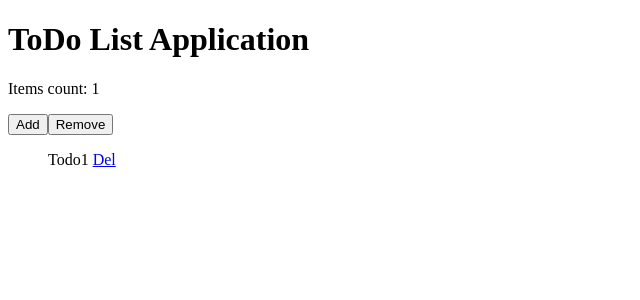
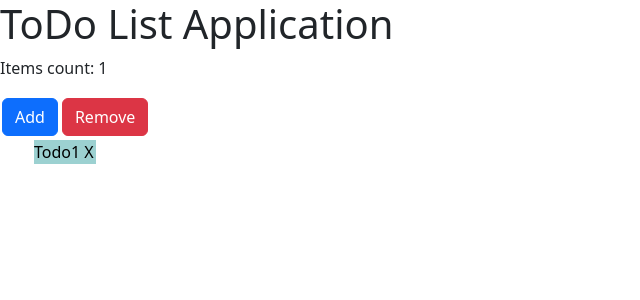
Before and after one commit to vblaskovics/AngularAkademia2022, an Angular app in the folder todo-app/: page / in a window 1280 px wide. Both pictures are taken after a click on the button "Add". Shown: the top 300 px of the page, without its empty margins (0-640 px from the left). Built offline with nearby package versions, Linux system fonts and the light colour scheme.

Commit message:
bit of styling so it doesnt look completely doodoo

```diff
--- a/todo-app/angular.json
+++ b/todo-app/angular.json
@@ -23,7 +23,8 @@
               "src/assets"
             ],
             "styles": [
-              "src/styles.css"
+              "src/styles.css",
+              "./node_modules/bootstrap/dist/css/bootstrap.min.css"
             ],
             "scripts": []
           },
--- a/todo-app/package.json
+++ b/todo-app/package.json
@@ -18,6 +18,7 @@
     "@angular/platform-browser": "^14.1.0",
     "@angular/platform-browser-dynamic": "^14.1.0",
     "@angular/router": "^14.1.0",
+    "bootstrap": "^5.2.0",
     "rxjs": "~7.5.0",
     "tslib": "^2.3.0",
     "zone.js": "~0.11.4"
--- a/todo-app/src/app/todo-list/todo-list.component.css
+++ b/todo-app/src/app/todo-list/todo-list.component.css
@@ -1,3 +1,19 @@
 ul {
     list-style-type: none;
+
 }
+li{
+  margin: 2px;
+  background-color: rgb(156, 209, 209);
+  width: 5%;
+}
+button {
+  margin: 2px;
+}
+a {
+  text-decoration: none;
+  color: black;
+}
+.delete-button:hover{
+  color: red;
+}
--- a/todo-app/src/app/todo-list/todo-list.component.html
+++ b/todo-app/src/app/todo-list/todo-list.component.html
@@ -1,9 +1,9 @@
 <p>Items count: {{ itemsCount }}</p>
-<button (click)="onAddToDo()">Add</button>
-<button (click)="onRemoveToDo()">Remove</button>
+<button class="btn btn-primary" (click)="onAddToDo()">Add</button>
+<button class="btn btn-danger" (click)="onRemoveToDo()">Remove</button>
 <ul>
-  <li *ngFor="let item of items">
+  <a href="#" (click)="onSelectItem()" *ngFor="let item of items"><li>
     {{ item }}
-    <a href="#" (click)="onRemoveItem(item)">Del</a>
-  </li>
+    <a class="delete-button" href="#" (click)="onRemoveItem(item)">X</a>
+  </li></a>
 </ul>
--- a/todo-app/src/app/todo-list/todo-list.component.ts
+++ b/todo-app/src/app/todo-list/todo-list.component.ts
@@ -35,4 +35,7 @@ export class TodoListComponent implements OnInit {
     console.log(this.itemsCounter);
   }
 
+  onSelectItem(){
+
+  }
 }
```
Also changed, not shown: 1 other file (tests, documents, lock files or other folders).
